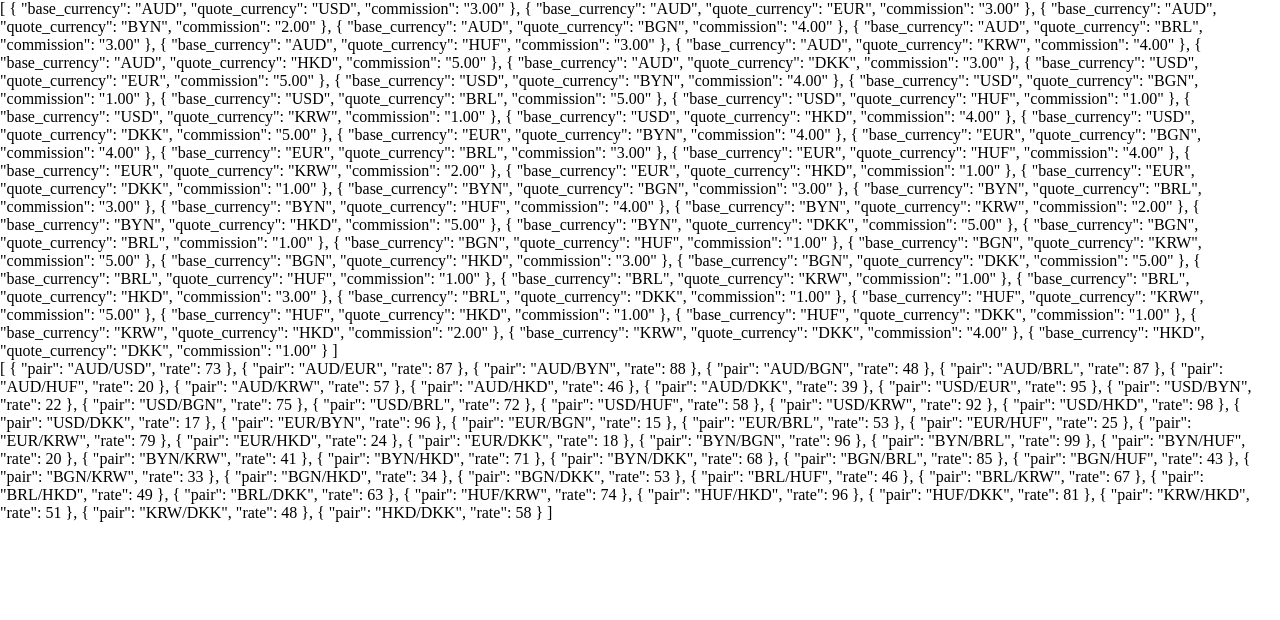
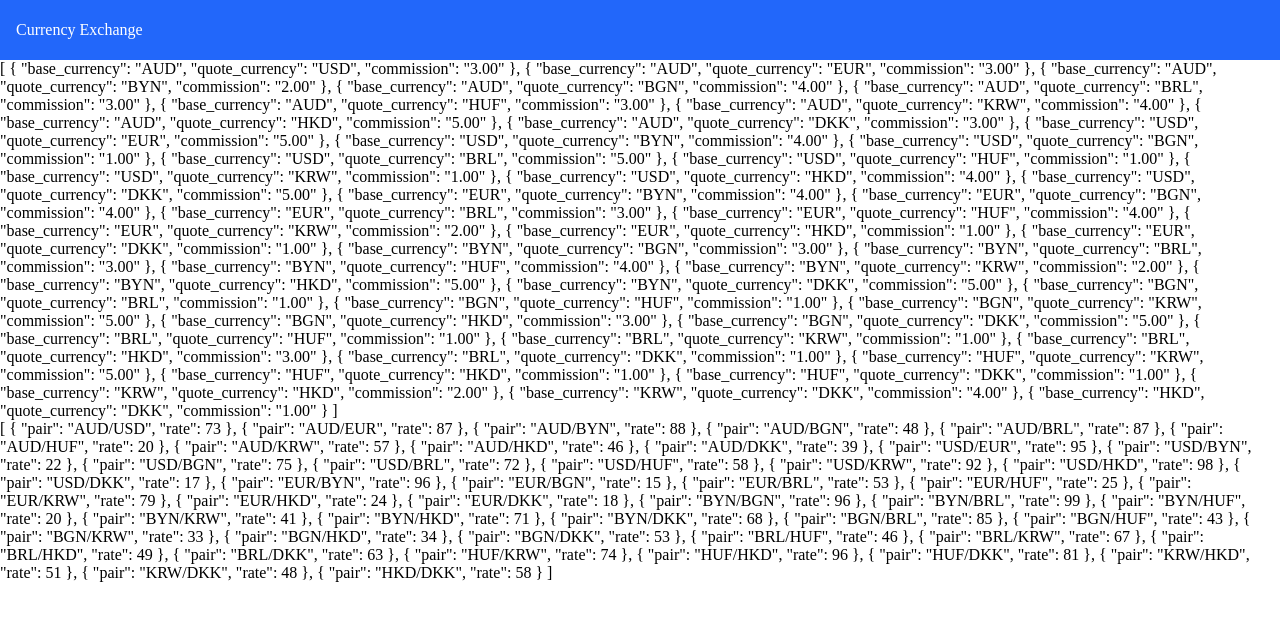
Before and after one commit to alexis-karyavin/currency-exchange-nuxt, a Nuxt app: page / in a window 1280 px wide. Shown: the top 620 px of the page. Built offline with nearby package versions, Linux system fonts and the light colour scheme.

Commit message:
add header

```diff
--- /dev/null
+++ b/components/TheNavBar.vue
@@ -0,0 +1,26 @@
+<template lang="pug">
+  header.header
+    div.brand Currency Exchange
+</template>
+
+<script>
+export default {
+  name: 'TheNavBar',
+}
+</script>
+
+<style lang="scss">
+@import '@/assets/styles/variables.scss';
+
+.header {
+  height: 60px;
+  background-color: $primary;
+  color: #ffffff;
+  display: flex;
+  align-items: center;
+
+  .brand {
+    margin-left: 1rem;
+  }
+}
+</style>
--- a/pages/index.vue
+++ b/pages/index.vue
@@ -1,14 +1,21 @@
 <template lang="pug">
   div
-    div {{currencyPairs}}
-    div {{ exchangeRates }}
+    TheNavBar
+    div
+      div {{currencyPairs}}
+      div {{ exchangeRates }}
     //- button(type='button' ) increment
 </template>
 
 <script>
 import { mapState, mapActions } from 'vuex'
+import TheNavBar from '@/components/TheNavBar.vue'
+
 export default {
   name: 'IndexPage',
+  components: {
+    TheNavBar,
+  },
   computed: {
     ...mapState(['currencyPairs', 'exchangeRates']),
   },
```
